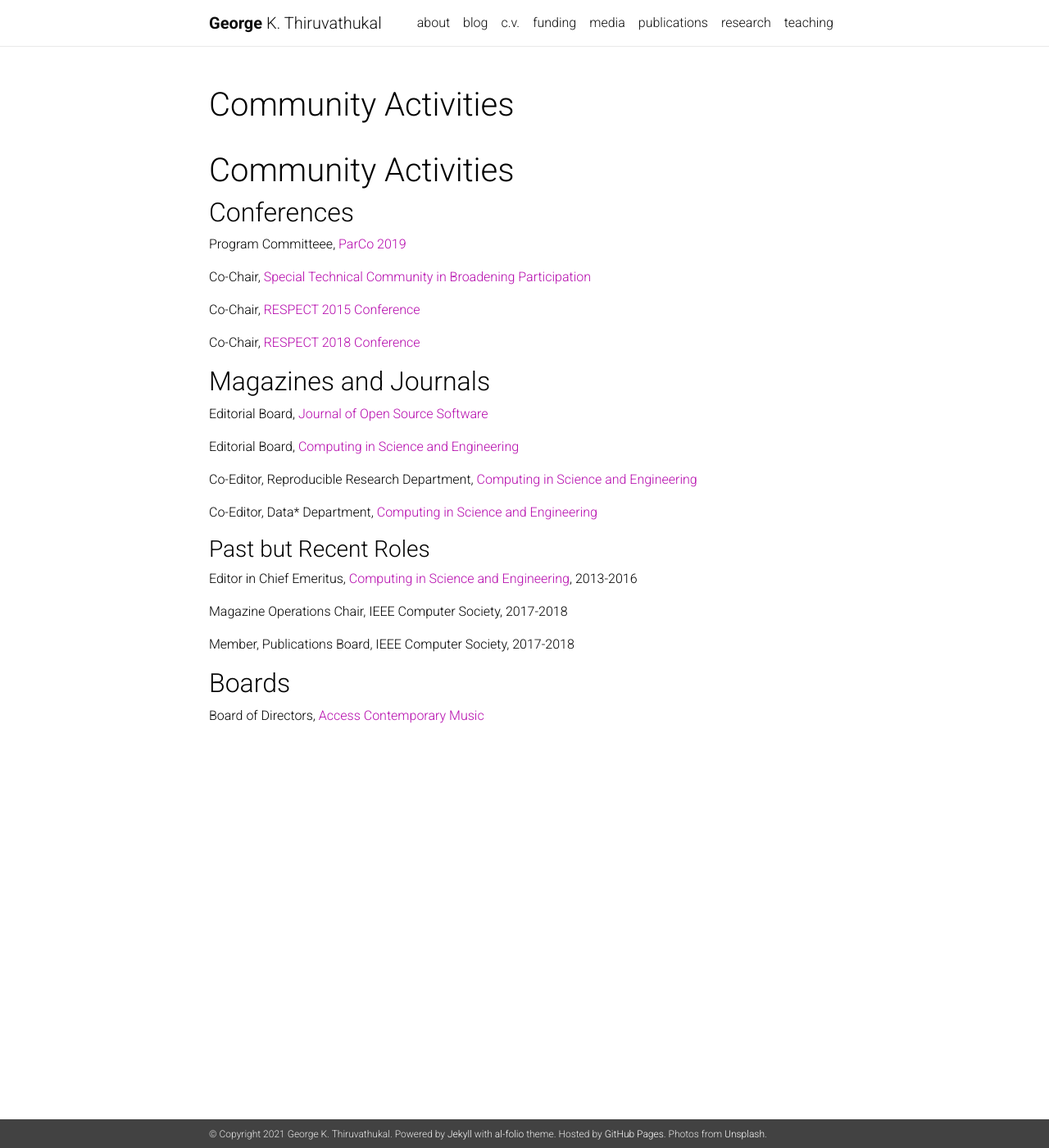
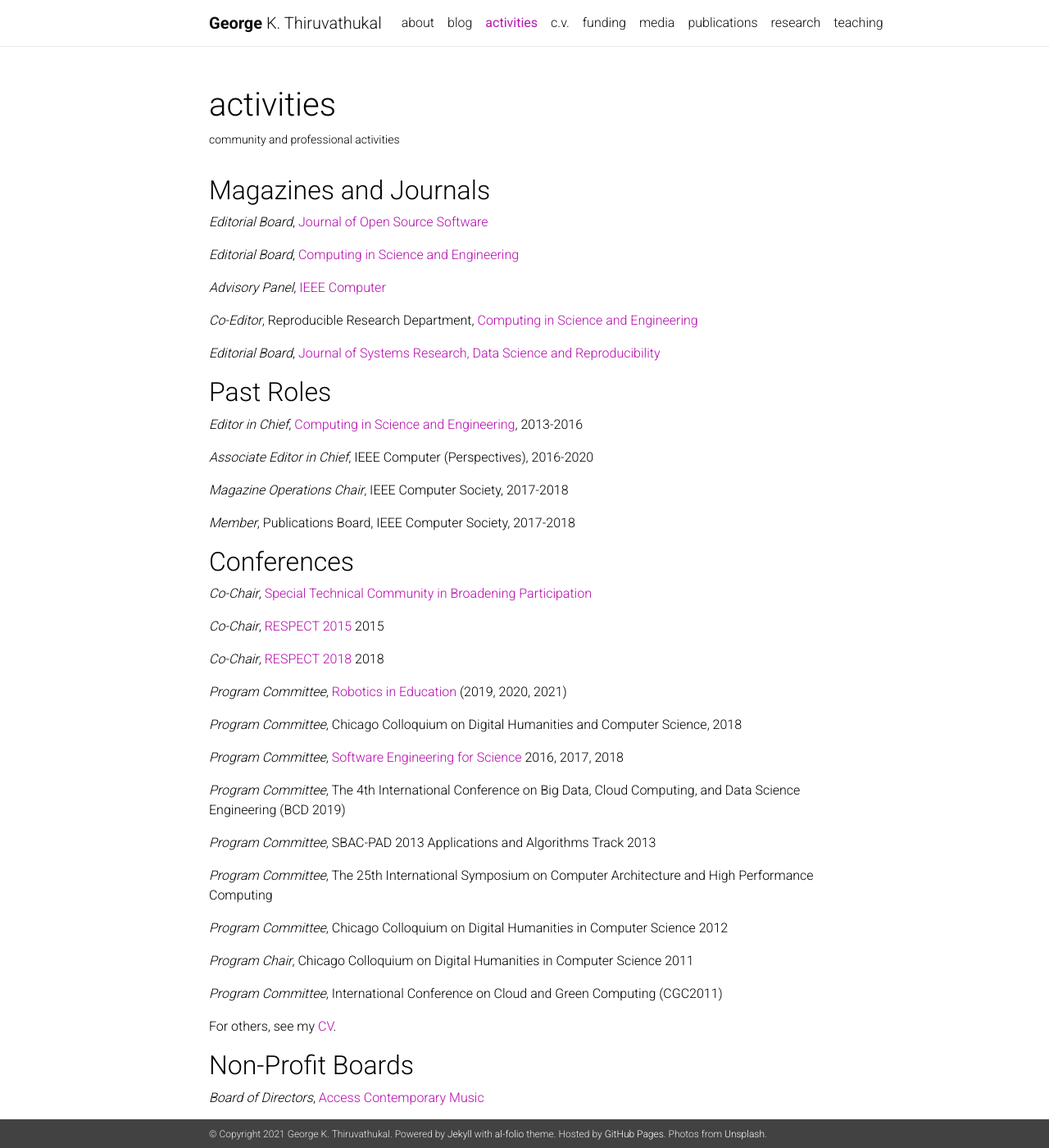
Before and after one commit to cyberwu88/gkt, a Jekyll site: the page built from _pages/community.md, in a window 1280 px wide and 1400 px high. Shown: the whole window at 82% size. Built offline with Jekyll 4.4.1, drawn with Linux system fonts in a browser that asks for light colours; nearby versions of some CDN libraries; our own code applies the rules of GitHub Pages for plain Markdown files; a style sheet for code colours, icons or effects is not loaded.

Commit message:
add community work (first pass)

```diff
--- a/_pages/community.md
+++ b/_pages/community.md
@@ -1,44 +1,65 @@
-Community Activities
-====================
+---
+layout: page
+permalink: /activities/
+title: activities
+description: community and professional activities
+nav: true
+---
+
+Magazines and Journals
+----------------------
+
+*Editorial Board*, [Journal of Open Source Software](http://joss.theoj.org/)
+
+*Editorial Board*, [Computing in Science and Engineering](https://publications.computer.org/cise/)
+
+*Advisory Panel*, [IEEE Computer](https://www.computer.org/csdl/magazines/co)
+
+*Co-Editor*, Reproducible Research Department, [Computing in Science and Engineering](https://publications.computer.org/cise/)
+
+*Editorial Board*, [Journal of Systems Research, Data Science and Reproducibility](https://escholarship.org/uc/jsys/eb)
+
+Past Roles
+----------
+
+*Editor in Chief*, [Computing in Science and Engineering](https://publications.computer.org/cise/), 2013-2016
+
+*Associate Editor in Chief*, IEEE Computer (Perspectives), 2016-2020
+
+*Magazine Operations Chair*, IEEE Computer Society, 2017-2018
+
+*Member*, Publications Board, IEEE Computer Society, 2017-2018
 
 Conferences
 -----------
 
-Program Committeee, [ParCo 2019](http://www.parco.org/)
+*Co-Chair*, [Special Technical Community in Broadening Participation](http://stcbp.org)
 
-Co-Chair, [Special Technical Community in Broadening
-Participation](http://stcbp.org)
+*Co-Chair*, [RESPECT 2015](http://respect2015.stcbp.org) 2015
 
-Co-Chair, [RESPECT 2015 Conference](http://respect2015.stcbp.org)
+*Co-Chair*, [RESPECT 2018](http://respect2018.stcbp.org) 2018
 
-Co-Chair, [RESPECT 2018 Conference](http://respect2015.stcbp.org)
+*Program Committee*, [Robotics in Education](https://rie.science/) (2019, 2020, 2021)
 
-Magazines and Journals
-----------------------
+*Program Committee*, Chicago Colloquium on Digital Humanities and Computer Science, 2018
 
-Editorial Board, [Journal of Open Source
-Software](http://joss.theoj.org/)
+*Program Committee*, [Software Engineering for Science](http://se4science.org)  2016, 2017, 2018
 
-Editorial Board, [Computing in Science and
-Engineering](https://publications.computer.org/cise/)
+*Program Committee*, The 4th International Conference on Big Data, Cloud Computing, and Data Science Engineering (BCD 2019)
 
-Co-Editor, Reproducible Research Department, [Computing in Science and
-Engineering](https://publications.computer.org/cise/)
+*Program Committee*, SBAC-PAD 2013 Applications and Algorithms Track 2013
 
-Co-Editor, Data\* Department, [Computing in Science and
-Engineering](https://publications.computer.org/cise/)
+*Program Committee*, The 25th International Symposium on Computer Architecture and High Performance Computing
 
-### Past but Recent Roles
+*Program Committee*, Chicago Colloquium on Digital Humanities in Computer Science 2012
 
-Editor in Chief Emeritus, [Computing in Science and
-Engineering](https://publications.computer.org/cise/), 2013-2016
+*Program Chair*, Chicago Colloquium on Digital Humanities in Computer Science 2011
 
-Magazine Operations Chair, IEEE Computer Society, 2017-2018
+*Program Committee*, International Conference on Cloud and Green Computing (CGC2011)
 
-Member, Publications Board, IEEE Computer Society, 2017-2018
+For others, see my [CV](/cv).
 
-Boards
-------
+Non-Profit  Boards
+-------------------
 
-Board of Directors, [Access Contemporary
-Music](https://www.acmusic.org/)
+*Board of Directors*, [Access Contemporary Music](https://www.acmusic.org/)
```
